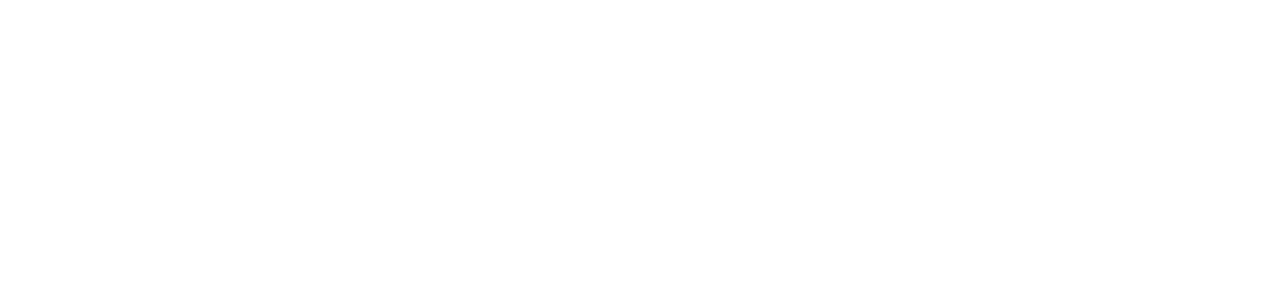
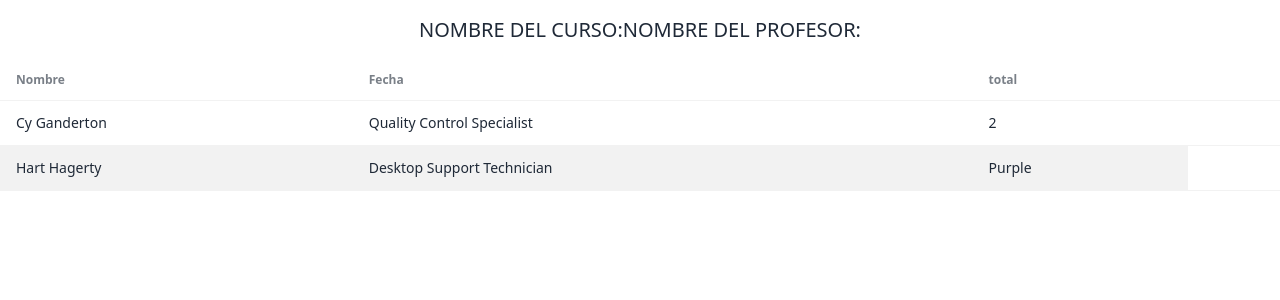
Before and after one commit to sebastianFeltes/app-asistencia-client, a React (Vite) app: page /asistencia-alumnos in a window 1280 px wide. Before the commit this address had no page. Shown: the top 300 px of the page. Built offline with nearby package versions, Linux system fonts and the light colour scheme.

Commit message:
primera subida pantalla planilla asistencia

```diff
--- a/src/App.jsx
+++ b/src/App.jsx
@@ -3,6 +3,7 @@
 import Login from './components/Login'
 import { Layout } from './components/Layout'
 import HomeAdmin from './components/HomeAdmin'
+import AsistenciaAlumnos from './components/AsistenciaAlumnos'
 
 function App() {
 
@@ -12,6 +13,7 @@
         <Route path='/' element={<Layout/>} >
           <Route index element={<Login/>} />
           <Route path='/home-admin' element={<HomeAdmin/>} />
+          <Route path='/asistencia-alumnos' element ={<AsistenciaAlumnos/>}/>
         </Route>
       </Routes>
     </BrowserRouter>
--- /dev/null
+++ b/src/components/AsistenciaAlumnos.jsx
@@ -0,0 +1,63 @@
+
+function AsistenciaAlumnos() {
+    return (
+        <div>
+
+            <div >
+                <div className="hero-content ">
+                    <div className="max-w-md flex flex-row">
+                        <h1 className="text-xl ">NOMBRE DEL CURSO:     </h1>
+
+                        <h2 className="text-xl ">NOMBRE DEL PROFESOR:     </h2>
+
+                    </div>
+
+                </div>
+
+            </div>
+            <div className="overflow-x-auto">
+                <table className="table table-zebra">
+                    {/* head */}
+                    <thead>
+                        <tr>
+
+                            <th>Nombre</th>
+                            <th>Fecha </th>
+                            <th>total</th>
+                        </tr>
+                    </thead>
+                    <tbody>
+                        {/* row 1 */}
+                        <tr>
+
+
+                            <td>Cy Ganderton</td>
+                            <td>Quality Control Specialist</td>
+                            <td>2</td>
+                        </tr>
+                        {/* row 2 */}
+                        <tr>
+
+                            <td>Hart Hagerty</td>
+                            <td>Desktop Support Technician</td>
+                            <td>Purple</td>
+                        </tr>
+                        {/* row 3 */}
+                        <tr>
+                            <th></th>
+                            <td></td>
+                            <td></td>
+                            <td></td>
+                        </tr>
+                    </tbody>
+                </table>
+            </div>
+
+        </div>
+
+
+
+    )
+}
+
+export default AsistenciaAlumnos;
```
